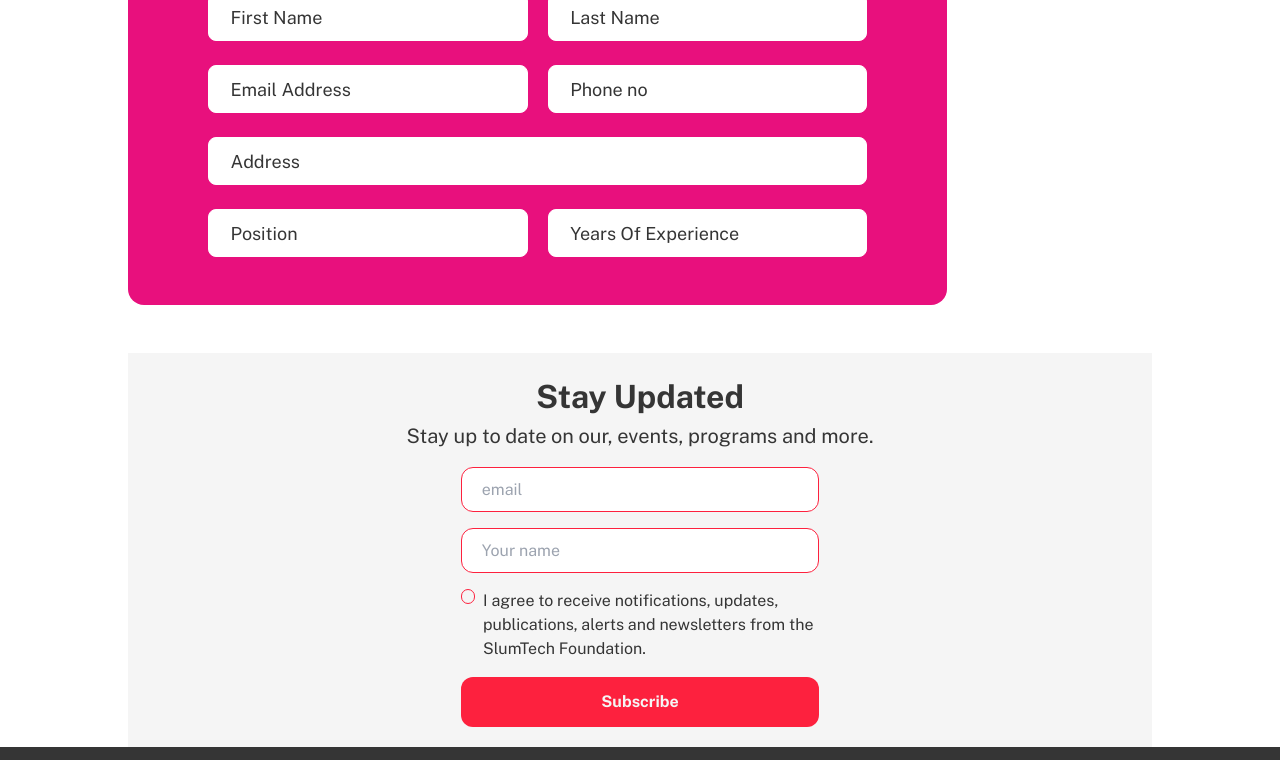
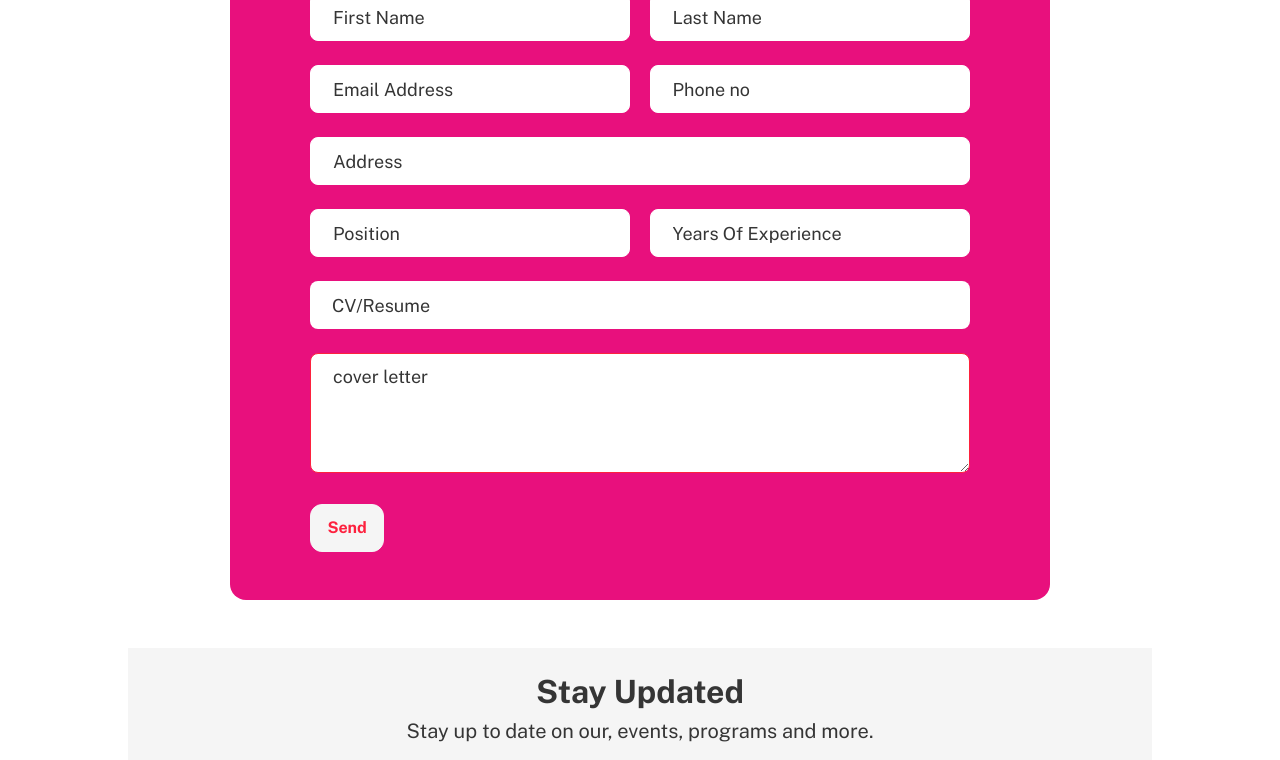
Before and after one commit to chiaka1996/slumtech, a Next.js app: page /career/vacancy1 in a window 1280 px wide. Shown: the part 2136-2896 px from the top of the page. Built offline with nearby package versions, Linux system fonts and the light colour scheme.

Commit message:
worked on the vacancy page

```diff
--- a/pages/career/vacancy1.jsx
+++ b/pages/career/vacancy1.jsx
@@ -143,7 +143,7 @@ export default function Vacancy1() {
     Join us in making a difference in the lives of young people and shaping a brighter future for all.
     </p>
     </div>
-    <form className="w-[80%] max-large:w-full max-large:mx-auto rounded-[16px] bg-[#E8107D] px-[5em] max-large:px-[1em] py-[3em] max-large:py-[1em] my-[3em]">
+    <form className="w-[80%] mx-auto max-large:w-full max-large:mx-auto rounded-[16px] bg-[#E8107D] px-[5em] max-large:px-[1em] py-[3em] max-large:py-[1em] my-[3em]">
         <header className="font-h3 text-btn_color text-h1 max-large:text-h4">APPLY</header>
         {/* grid 1 */}
         <div className="grid grid-cols-2 gap-5 mt-[1.5em]">
@@ -227,12 +227,36 @@ export default function Vacancy1() {
             />
         </div>
 
-         {/* grid5 */}
-         <div>
-
+        {/* cv */}
+        <div className="mt-[1.5em]">
+        <label htmlFor="cv"  className="block flex items-center rounded-[0.5rem] pl-[1.2em]
+            w-full bg-index h-[3rem] text-primary font-normal text-[18px]">
+        CV/Resume
+        </label>
+        <input
+        type="file"
+        id="cv"
+        // onInput = {handleFile2}
+        // accept='images/*'
+       className="hidden"
+        />
         </div>
 
+         {/* grid5 */}
+         <div className="my-[1.5em]">
+         <textarea
+            placeholder="cover letter"
+            name="coverLetter"
+            value=""
+            onChange={onChangeInput}
+            className="rounded-[0.5rem] px-[1.2em] py-[0.5em] outline-none
+            border border-btn_bg w-[100%] h-[7.5rem] text-primary font-normal
+            text-[18px] xlarge:text-normal placeholder-primary"
+            >
+            </textarea>
+        </div>
 
+    <button className="px-[1rem] py-[0.7rem] text-normal font-h2 text-btn_bg rounded-[12px] border border-btn_color bg-btn_color">Send</button>
     </form>
     </section>
     <Newsletter />
```
